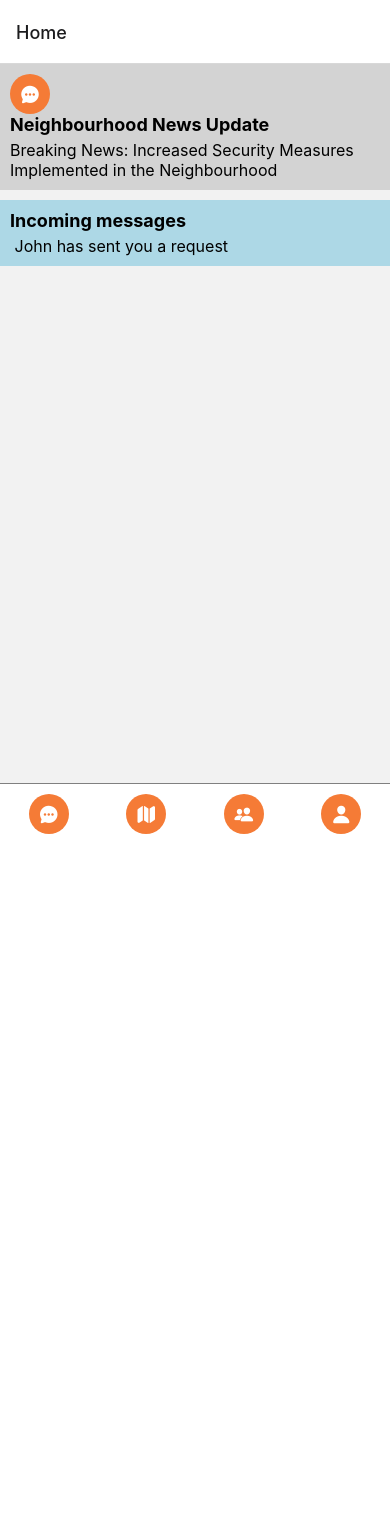
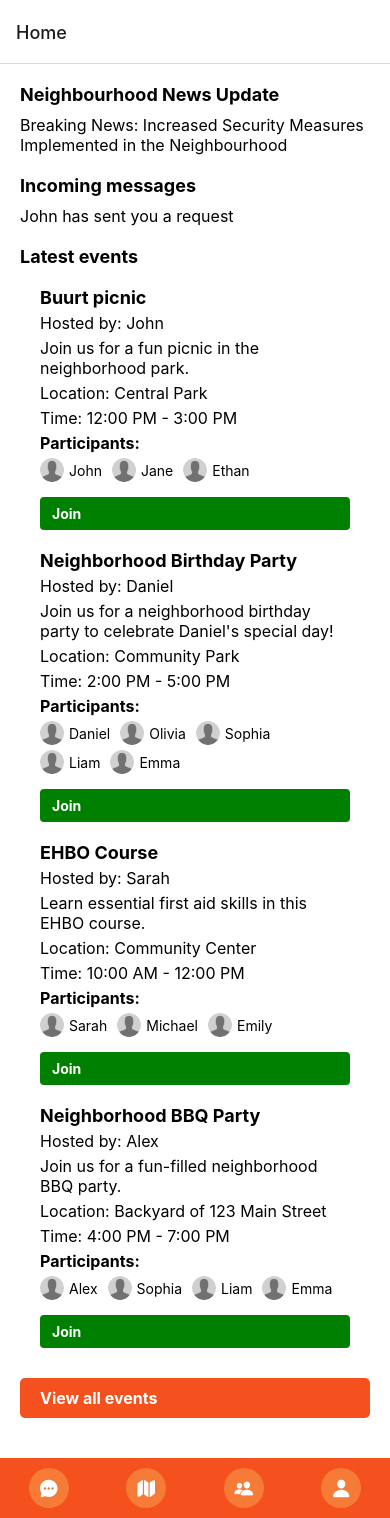
Before and after one commit to Dancingkoalaa/BlazeBusters, a React Native app: screen /Home in a window 390 px wide. Before the commit the page ends 844 px from the top, so only its background shows below. Built offline with nearby package versions, Linux system fonts and the light colour scheme.

Commit message:
fixed issue

```diff
--- a/App.js
+++ b/App.js
@@ -1,17 +1,15 @@
 import React from 'react';
 import { NavigationContainer } from '@react-navigation/native';
 import { createStackNavigator } from '@react-navigation/stack';
-
 import HomeScreen from './screens/HomeScreen';
 import ProfileScreen from './screens/ProfileScreen';
 import NeighbourcircleScreen from './screens/NeighbourcircleScreen';
 import NeighbourMapScreen from './screens/NeighbourMapScreen';
 import QuickMessageScreen from './screens/QuickMessageScreen';
 import ProfileEditScreen from './screens/user-profile/ProfileEditScreen';
-import NeighbourProfileScreen from './screens/user-profile/NeighbourProfileScreen';
 import ImageSelector from './screens/Imagepicker';
 import NotificationScreen from './screens/NotificationScreen';
-import EventScreen from './screens/EventScreen';
+import EventsScreen from './screens/EventScreen';
 
 const Stack = createStackNavigator();
 
@@ -25,9 +23,9 @@ const App = () => {
         <Stack.Screen name="Buurtkaart" component={NeighbourMapScreen} />
         <Stack.Screen name="Snel Berichten" component={QuickMessageScreen} />
         <Stack.Screen name="Edit profile" component={ProfileEditScreen} />
-        <Stack.Screen name="Neighbour profile" component={NeighbourProfileScreen} />
         <Stack.Screen name="Imagepicker" component={ImageSelector} />
         <Stack.Screen name="Notifications" component={NotificationScreen} />
+        <Stack.Screen name="Events" component={EventsScreen} />
 
       </Stack.Navigator>
     </NavigationContainer>
--- a/screens/EventScreen.js
+++ b/screens/EventScreen.js
@@ -0,0 +1,204 @@
+import React, { useEffect, useState } from 'react';
+import { StyleSheet, Text, View, Image, ScrollView, TouchableOpacity } from 'react-native';
+import AsyncStorage from '@react-native-async-storage/async-storage';
+
+const EventsScreen = () => {
+  const [events, setEvents] = useState([]);
+
+  useEffect(() => {
+    loadEvents();
+  }, []);
+
+  const loadEvents = async () => {
+    try {
+      const storedEvents = await AsyncStorage.getItem('events');
+      if (storedEvents !== null) {
+        setEvents(JSON.parse(storedEvents));
+      } else {
+        setEvents(initialEvents);
+        await AsyncStorage.setItem('events', JSON.stringify(initialEvents));
+      }
+    } catch (error) {
+      console.log('Error loading events:', error);
+    }
+  };
+
+
+  const toggleJoinEvent = async (eventId) => {
+    const updatedEvents = events.map((event) => {
+      if (event.id === eventId) {
+        event.joined = !event.joined;
+      }
+      return event;
+    });
+    setEvents(updatedEvents);
+    try {
+      await AsyncStorage.setItem('events', JSON.stringify(updatedEvents));
+    } catch (error) {
+      console.log('Error saving events:', error);
+    }
+  };
+
+  const renderJoinButton = (eventId, joined) => {
+    const buttonText = joined ? 'Joined' : 'Join';
+    const buttonStyle = joined ? styles.joinedButton : styles.joinButton;
+
+    return (
+      <TouchableOpacity
+        onPress={() => toggleJoinEvent(eventId)}
+        style={buttonStyle}
+      >
+        <Text style={styles.joinButtonText}>{buttonText}</Text>
+      </TouchableOpacity>
+    );
+  };
+
+  return (
+    <ScrollView style={styles.container}>
+      {events.map((event) => (
+        <View key={event.id} style={styles.eventContainer}>
+          <Text style={styles.eventTitle}>{event.title}</Text>
+          <Text style={styles.eventHost}>Hosted by: {event.host}</Text>
+          <Text style={styles.eventDescription}>{event.description}</Text>
+          <Text style={styles.eventLocation}>Location: {event.location}</Text>
+          <Text style={styles.eventTime}>Time: {event.time}</Text>
+          <Text style={styles.eventParticipantsTitle}>Participants:</Text>
+          <View style={styles.participantsContainer}>
+            {event.participants.map((participant, index) => (
+              <View key={index} style={styles.participantContainer}>
+                <Image source={require('../images/person.png')} style={styles.participantImage} />
+                <Text style={styles.participantName}>{participant}</Text>
+              </View>
+            ))}
+          </View>
+          {renderJoinButton(event.id, event.joined)}
+        </View>
+      ))}
+    </ScrollView>
+  );
+}
+
+const initialEvents = [
+  {
+    id: 1,
+    title: 'Buurt picnic',
+    host: 'John',
+    description: 'Join us for a fun picnic in the neighborhood park.',
+    participants: ['John', 'Jane', 'Ethan'],
+    time: '12:00 PM - 3:00 PM',
+    location: 'Central Park',
+    joined: false,
+  },
+  {
+    id: 2,
+    title: 'Neighborhood Birthday Party',
+    host: 'Daniel',
+    description: "Join us for a neighborhood birthday party to celebrate Daniel's special day!",
+    participants: ['Daniel', 'Olivia', 'Sophia', 'Liam', 'Emma'],
+    time: '2:00 PM - 5:00 PM',
+    location: 'Community Park',
+    joined: false,
+  },
+  {
+    id: 3,
+    title: 'EHBO Course',
+    host: 'Sarah',
+    description: 'Learn essential first aid skills in this EHBO course.',
+    participants: ['Sarah', 'Michael', 'Emily'],
+    time: '10:00 AM - 12:00 PM',
+    location: 'Community Center',
+    joined: false,
+  },
+  {
+    id: 4,
+    title: 'Neighborhood BBQ Party',
+    host: 'Alex',
+    description: 'Join us for a fun-filled neighborhood BBQ party.',
+    participants: ['Alex', 'Sophia', 'Liam', 'Emma'],
+    time: '4:00 PM - 7:00 PM',
+    location: 'Backyard of 123 Main Street',
+    joined: false,
+  },
+  // Add more events...
+];
+
+const styles = StyleSheet.create({
+  container: {
+    flex: 1,
+    paddingHorizontal: 20,
+    paddingVertical: 10,
+  },
+  eventContainer: {
+    marginBottom: 20,
+  },
+  eventTitle: {
+    fontSize: 18,
+    fontWeight: 'bold',
+    marginBottom: 5,
+  },
+  eventHost: {
+    fontSize: 16,
+    marginBottom: 5,
+  },
+  eventDescription: {
+    fontSize: 16,
+    marginBottom: 5,
+  },
+  eventLocation: {
+    fontSize: 16,
+    marginBottom: 5,
+  },
+  eventTime: {
+    fontSize: 16,
+    marginBottom: 5,
+  },
+  eventParticipantsTitle: {
+    fontSize: 16,
+    fontWeight: 'bold',
+    marginBottom: 5,
+  },
+  participantsContainer: {
+    flexDirection: 'row',
+    flexWrap: 'wrap',
+    alignItems: 'center',
+  },
+  participantContainer: {
+    flexDirection: 'row',
+    alignItems: 'center',
+    marginRight: 10,
+    marginBottom: 5,
+  },
+  participantImage: {
+    width: 24,
+    height: 24,
+    borderRadius: 12,
+    marginRight: 5,
+  },
+  participantName: {
+    fontSize: 14,
+  },
+  joinButton: {
+    marginTop: 10,
+    backgroundColor: 'green',
+    paddingVertical: 8,
+    paddingHorizontal: 12,
+    borderRadius: 4,
+  },
+  joinedButton: {
+    marginTop: 10,
+    backgroundColor: 'red',
+    paddingVertical: 8,
+    paddingHorizontal: 12,
+    borderRadius: 4,
+  },
+  joinButtonText: {
+    color: 'white',
+    fontWeight: 'bold',
+  },
+  joinedButtonText: {
+    color: 'white',
+    fontWeight: 'bold',
+  },
+});
+
+export default EventsScreen;
--- a/screens/HomeScreen.js
+++ b/screens/HomeScreen.js
@@ -1,11 +1,11 @@
-import React from 'react';
+import React, { useState } from 'react';
 import { StyleSheet, Text, View, TouchableOpacity, ScrollView } from 'react-native';
 import { useNavigation } from '@react-navigation/native';
 import Icon from 'react-native-vector-icons/Ionicons';
-
-
+import EventsScreen from './EventScreen';
 
 const HomeScreen = () => {
+  const [joinedEvents, setJoinedEvents] = useState([]);
   const navigation = useNavigation();
 
   const goToProfile = () => {
@@ -26,23 +26,34 @@ const HomeScreen = () => {
 
   const goToNotifications = () => {
     navigation.navigate('Notifications')
-  }
+  };
+
+  const goToEvents = () => {
+    navigation.navigate('Events');
+  };
 
   return (
     <View style={styles.container}>
       <ScrollView contentContainerStyle={styles.scrollViewContent}>
         <View style={styles.newsFeedContainer}>
-          <TouchableOpacity style={styles.button} onPress={goToNotifications}>
-            <Icon name="chatbubble-ellipses" size={20} color="white" />
-          </TouchableOpacity>
           <Text style={styles.newsTitle}>Neighbourhood News Update</Text>
           <Text style={styles.newsText}>Breaking News: Increased Security Measures Implemented in the Neighbourhood</Text>
         </View>
         <View style={styles.notificationContainer}>
           <Text style={styles.newsTitle}>Incoming messages</Text>
-          <Text style={styles.notificationText}> John has sent you a request</Text>
+          <Text style={styles.notificationText}>John has sent you a request</Text>
         </View>
-
+        <View style={styles.eventsContainer}>
+          <Text style={styles.newsTitle}>Latest events</Text>
+          <EventsScreen
+            limit={4}
+            joinedEvents={joinedEvents}
+            setJoinedEvents={setJoinedEvents}
+          />
+          <TouchableOpacity style={styles.eventsButton} onPress={goToEvents}>
+            <Text style={styles.eventsButtonText}>View all events</Text>
+          </TouchableOpacity>
+        </View>
       </ScrollView>
       <View style={styles.buttonContainer}>
         <TouchableOpacity style={styles.button} onPress={goToQuickMessage}>
@@ -65,50 +76,50 @@ const HomeScreen = () => {
 const styles = StyleSheet.create({
   container: {
     flex: 1,
-    alignItems: 'center',
-    justifyContent: 'center',
+    backgroundColor: '#fff',
   },
   scrollViewContent: {
-    flexGrow: 1,
+    paddingVertical: 20,
   },
   newsFeedContainer: {
-    backgroundColor: 'lightgray',
-    padding: 10,
-
-
-    marginBottom: 10,
+    paddingHorizontal: 20,
+    marginBottom: 20,
   },
   newsTitle: {
     fontSize: 18,
     fontWeight: 'bold',
-    marginBottom: 5,
+    marginBottom: 10,
   },
   newsText: {
     fontSize: 16,
   },
   notificationContainer: {
-    backgroundColor: 'lightblue',
-    padding: 10,
-    marginBottom: 10,
+    paddingHorizontal: 20,
+    marginBottom: 20,
   },
   notificationText: {
     fontSize: 16,
   },
-  mapContainer: {
-    flex: 1,
-    backgroundColor: 'mediumturquoise',
+  eventsContainer: {
+    paddingHorizontal: 20,
+    marginBottom: 20,
+  },
+  eventsButton: {
+    backgroundColor: '#f4511e',
+    paddingVertical: 10,
+    paddingHorizontal: 20,
+    borderRadius: 5,
+  },
+  eventsButtonText: {
+    color: 'white',
+    fontSize: 16,
+    fontWeight: 'bold',
   },
   buttonContainer: {
-    position: 'absolute',
-    bottom: 0,
-    left: 0,
-    right: 0,
-    backgroundColor: 'white',
-    borderTopWidth: 1,
-    borderTopColor: 'gray',
     flexDirection: 'row',
     justifyContent: 'space-around',
     paddingVertical: 10,
+    backgroundColor: '#f4511e',
   },
   button: {
     alignItems: 'center',
```
